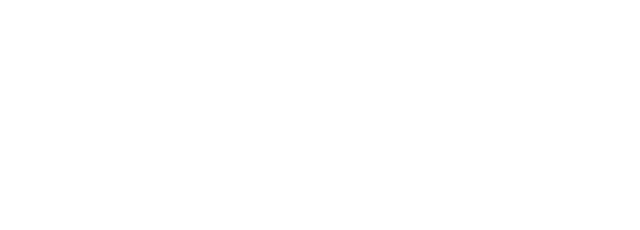
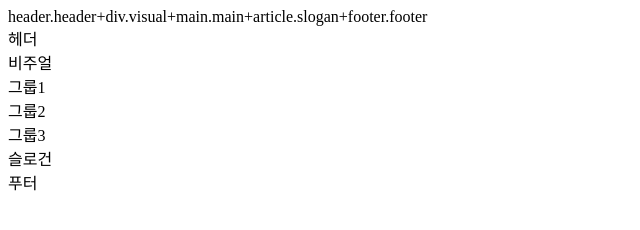
Before and after one commit to third-park/HTML5, a website: page index.html in a window 1280 px wide. Shown: the whole page, without its empty margins (0-640 px from the left). Drawn offline with Linux system fonts and the light colour scheme.

Commit message:
웹카페 구조 생성

```diff
--- a/index.html
+++ b/index.html
@@ -9,6 +9,21 @@
 </head>
 
 <body>
+  header.header+div.visual+main.main+article.slogan+footer.footer
+  <header class="header">헤더</header>
+  <div class="visual">비주얼</div>
+  <main class="main">
+    <div class="group group1">그룹1</div>
+    <div class="group group2">그룹2</div>
+    <div class="group group3">그룹3</div>
+  </main>
+  <article class="slogan">슬로건</article>
+  <footer class="footer">
+    <div class="footer-inner">
+      푸터
+    </div>
+  </footer>
+
 
 </body>
 
```
